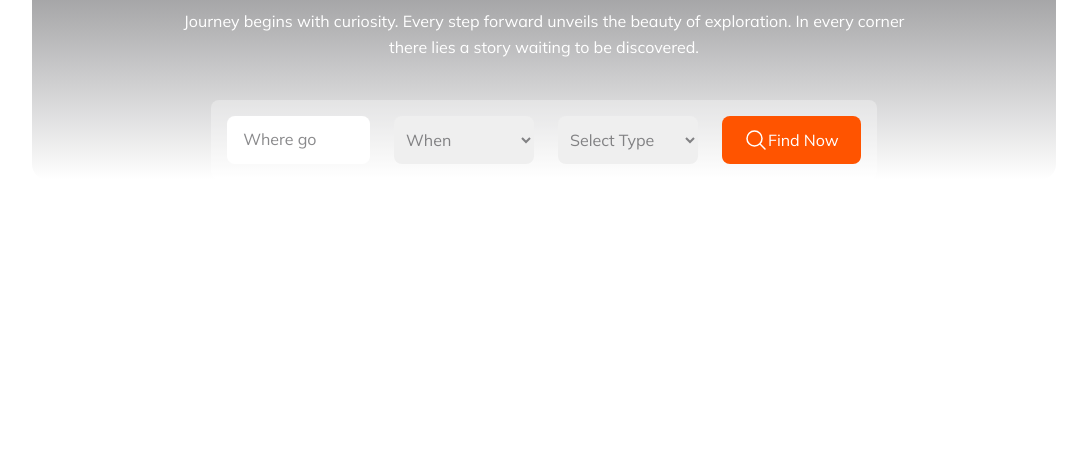
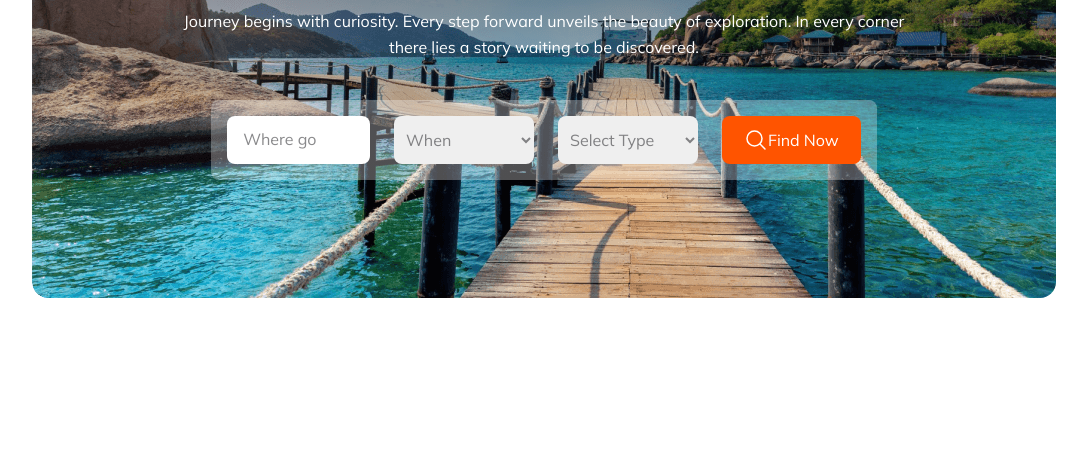
Before and after one commit to ay0-0n/b9-a2, a plain HTML site: page index.html in a window 1280 px wide. Shown: the part 350-800 px from the top of the page, without its empty margins (96-1183 px from the left). Drawn offline with Linux system fonts and the light colour scheme.

Commit message:
explore section

```diff
--- a/styles/style.css
+++ b/styles/style.css
@@ -73,7 +73,7 @@ header svg{
 /* Explore */
 .explore{
     text-align: center;
-    background-image: url('../Images/ 13\ \(1\)\ \(1\).png');
+    background-image: url('../Images/Group\ 13\ \(1\)\ \(1\).png');
     background-repeat: no-repeat;
     border-radius: 16px;
     margin-top: 3rem;
@@ -159,7 +159,7 @@ header svg{
 
 
 
-/* Responsive */
+/* Mobile Responsive */
 @media screen and (max-width:600px){
     header, main{
         width: 90%;
@@ -203,4 +203,6 @@ header svg{
         width: 100%;
         padding: 1rem;
     }
+
+    /*PopularTours */
 }
```
Also changed, not shown: index.html (+1 -1 lines).
